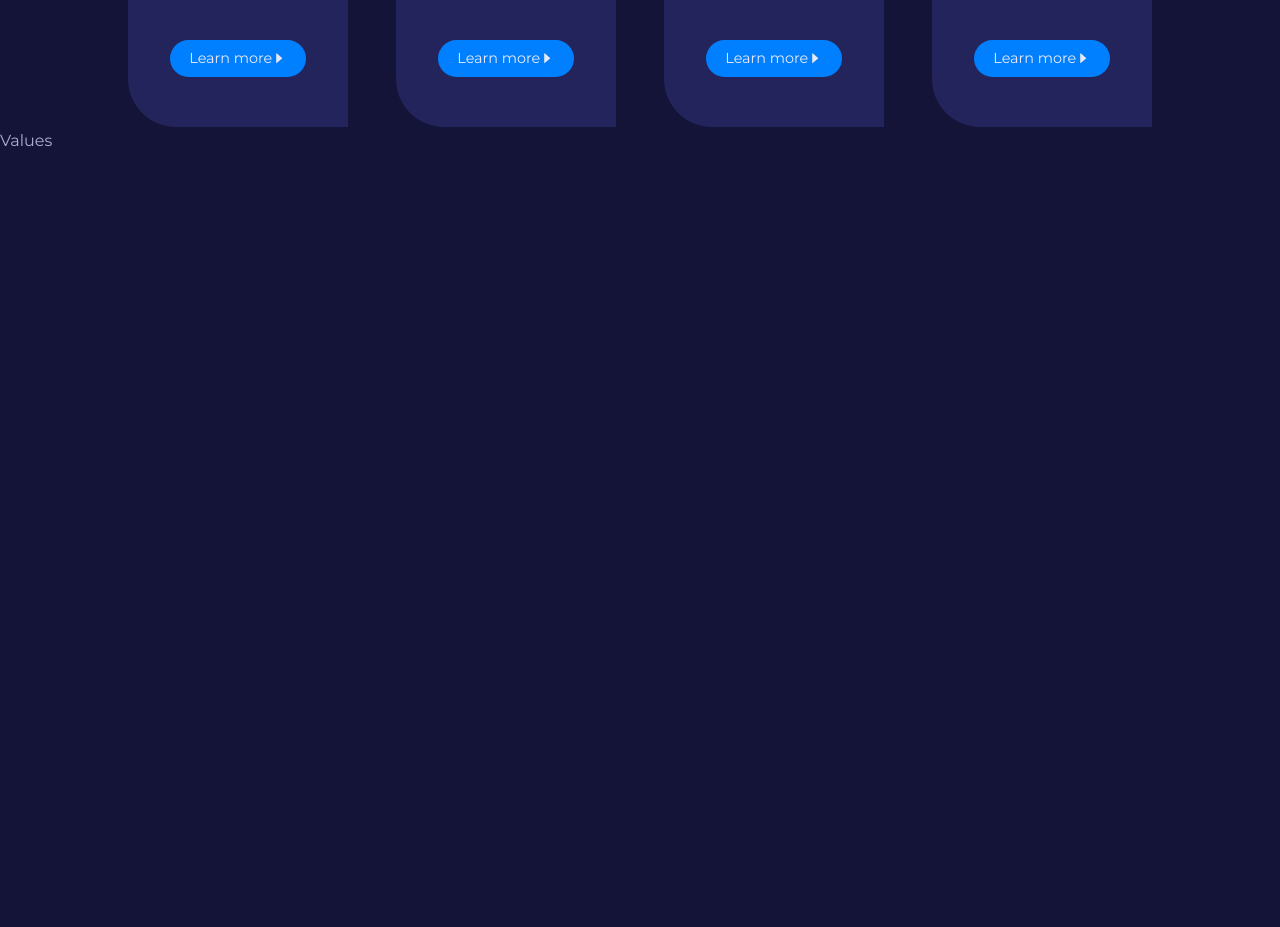
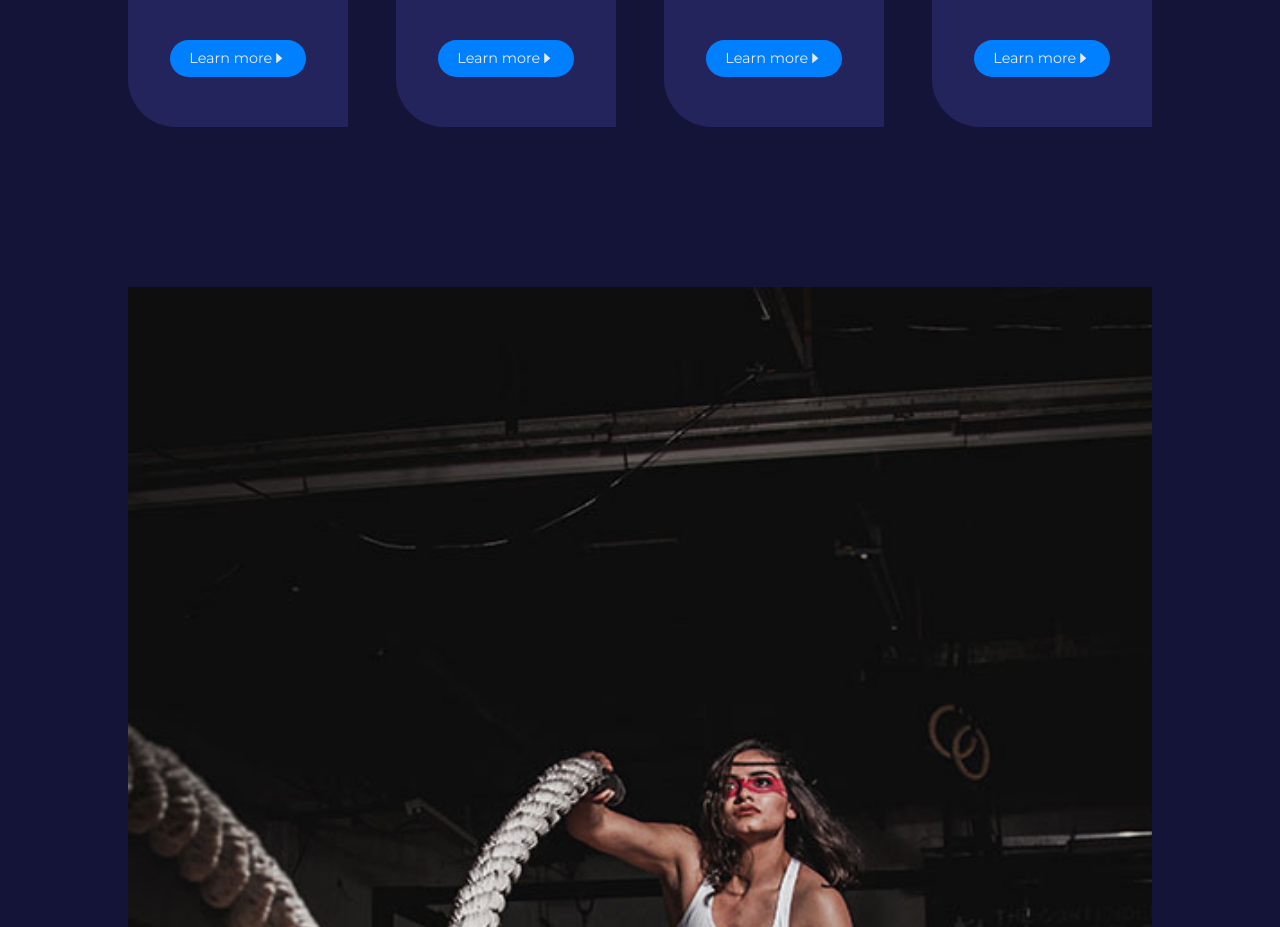
Before and after one commit to erickdc7/react-trainer-website, a React (Create React App) app: page / in a window 1280 px wide. Shown: the part 1220-2147 px from the top of the page. Before the commit the page ends 1374 px from the top, so only its background shows below. Built offline with nearby package versions, Linux system fonts and the light colour scheme; the HTML template or start-up script is replaced by a standard one.

Commit message:
values__left added to Values.jsx

```diff
--- a/src/components/Values.jsx
+++ b/src/components/Values.jsx
@@ -1,8 +1,21 @@
 import React from 'react'
+import Image from '../images/values.jpg'
+import SectionHead from './SectionHead'
+import { GiCutDiamond } from 'react-icons/gi'
+import { values } from '../data'
+import Card from '../UI/Card'
 
 const Values = () => {
     return (
-        <div>Values</div>
+        <section className='values'>
+            <div className="container values__container">
+                <div className="values__left">
+                    <div className="values__image">
+                        <img src={Image} alt="values" />
+                    </div>
+                </div>
+            </div>
+        </section>
     )
 }
 
```
